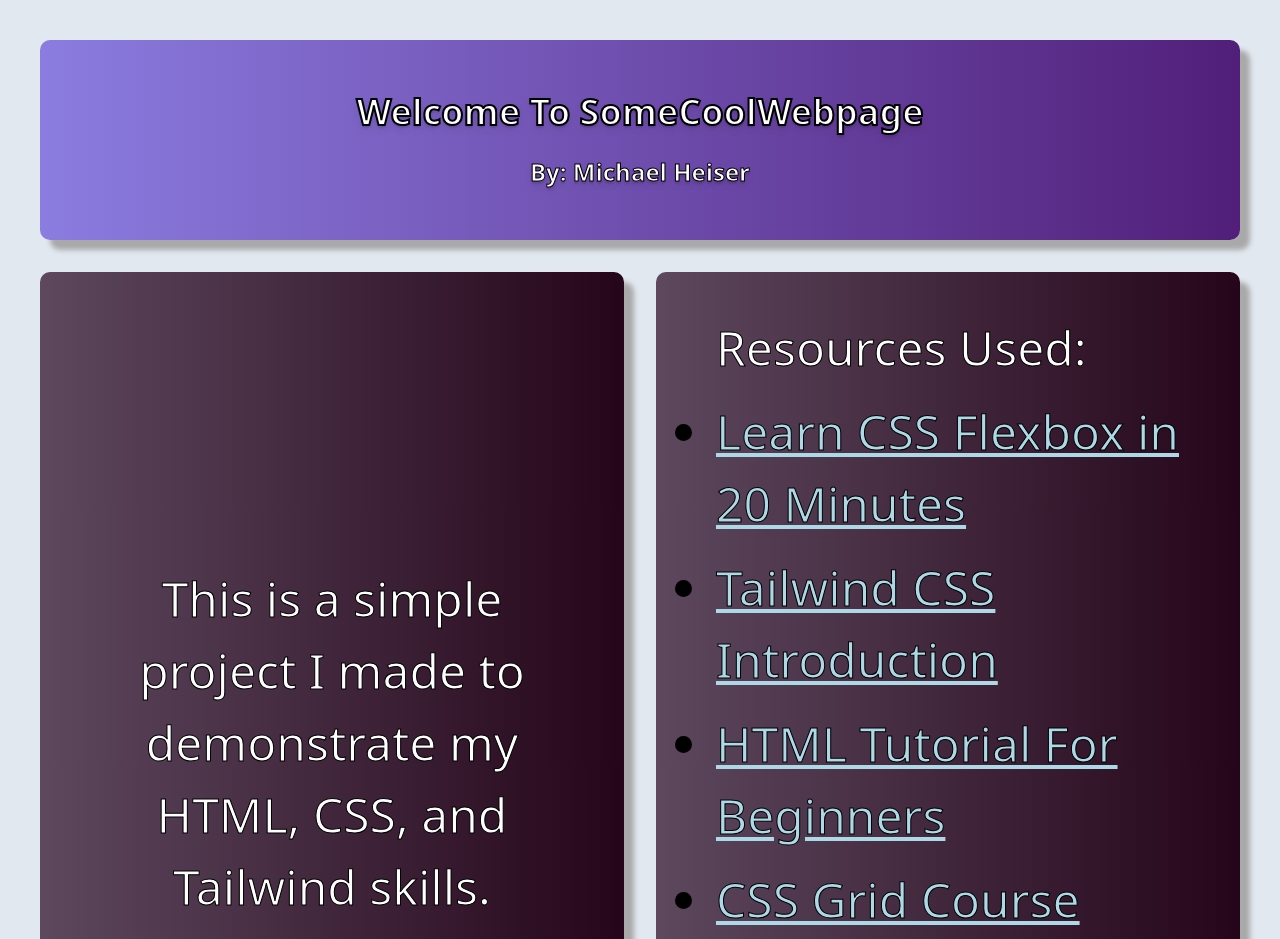
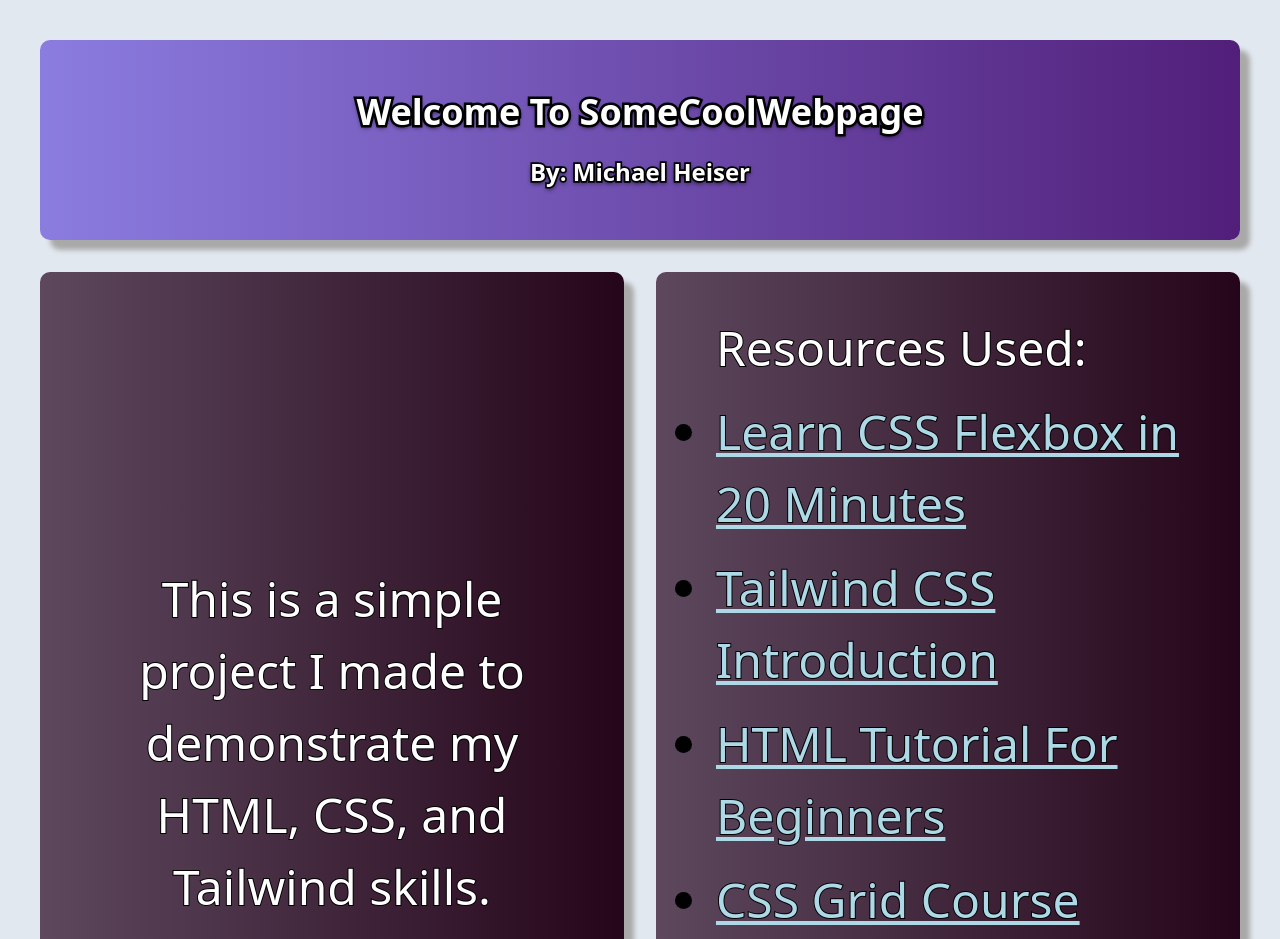
Before and after one commit to H-M-i-k-e/SomeCoolWebpage, a website: page index.html in a window 1280 px wide. Shown: the top 939 px of the page. Drawn offline with Linux system fonts and the light colour scheme.

Commit message:
Small optimizations

```diff
--- a/index.html
+++ b/index.html
@@ -14,8 +14,8 @@
 
     <!-- Header -->
     <div class="custom_header md:col-span-2">
-      <p class="text-4xl font-bold text-white [-webkit-text-stroke:2px_theme(--color-black)] text-shadow-lg">Welcome To SomeCoolWebpage</p><br>
-      <p class="text-2xl font-bold text-white [-webkit-text-stroke:1px_theme(--color-black)] text-shadow-lg">By: Michael Heiser</p>
+      <p class="text-4xl">Welcome To SomeCoolWebpage</p><br>
+      <p class="text-2xl">By: Michael Heiser</p>
     </div>
 
     <!-- Description Box -->
--- a/src/input.css
+++ b/src/input.css
@@ -31,6 +31,13 @@
     transition: opacity 250ms ease;
   }
 
+  & p {
+    color: white;
+    font-weight: bold;
+    text-shadow: 0px 2px 5px black;
+    -webkit-text-stroke: max(1px, 0.14em) theme(--color-black);
+    paint-order: stroke fill;
+  }
 
   &:hover {
     box-shadow: 5px 5px 3px rgb(145, 169, 192);
@@ -52,7 +59,6 @@
   flex-direction: column;
   justify-content: center;
   align-items: center;
-  text-align: center;
   overflow-wrap: break-word;
 
   font-size: clamp(1.50rem, 4vw, 3rem);
@@ -62,8 +68,8 @@
   gap: 20px;
 
   min-height: 450px;
+  width: 100%;
   height: 100%;
-  width: 100%;
   border-radius: 10px;
   background: linear-gradient(to right, rgb(93, 72, 94), #250519);
   box-shadow: 10px 10px 5px darkgray;
@@ -82,14 +88,14 @@
 
   & p {
     color: white;
-    -webkit-text-stroke: 1px theme(--color-black);
+    -webkit-text-stroke: max(1px, 0.04em) theme(--color-black);
     paint-order: stroke fill;
   }
 
   & a {
     color: lightblue;
     text-decoration: underline lightblue;
-    -webkit-text-stroke: 1px theme(--color-black);
+    -webkit-text-stroke: max(1px, 0.04em) theme(--color-black);
     paint-order: stroke fill;
     transition: 200ms;
 
```
Also changed, not shown: src/output.css.
